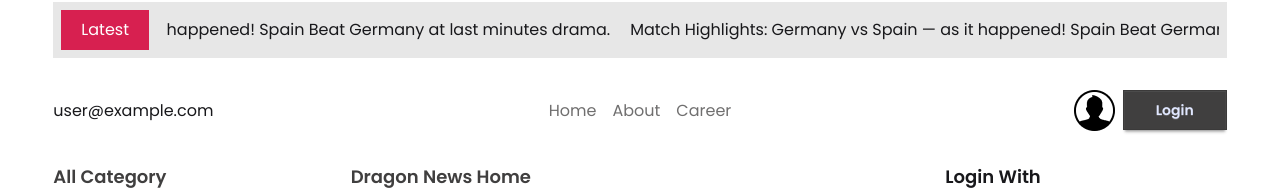
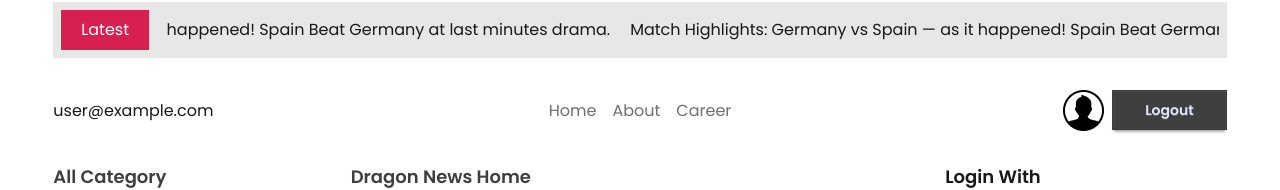
Before and after one commit to hamadismail/dragon-news, a React (Vite) app: page /category/0 in a window 1280 px wide. Shown: the part 192-382 px from the top of the page. Built offline with nearby package versions, Linux system fonts and the light colour scheme; no server answers; sample sign-in values are in the browser's storage.

Commit message:
implement logout funtionality

```diff
--- a/src/components/Header/Navbar.jsx
+++ b/src/components/Header/Navbar.jsx
@@ -4,7 +4,20 @@ import userImg from '../../assets/images/user.png';
 import { AuthContext } from '../../providers/AuthProvider';
 
 const Navbar = () => {
-  const { user } = use(AuthContext);
+  const { user, logOut, setUser } = use(AuthContext);
+
+  console.log(user);
+
+  const handleLogout = () => {
+    logOut()
+      .then(() => {
+        // Sign-out successful.
+        setUser(null);
+      })
+      .catch(error => {
+        // An error happened.
+      });
+  };
   return (
     <div className="flex relative justify-between pt-8 items-center">
       <div>{user && user.email}</div>
@@ -15,9 +28,18 @@ const Navbar = () => {
       </div>
       <div className="flex gap-2 ml-auto">
         <img src={userImg} />
-        <Link to="/auth/login" className="btn btn-primary px-8 rounded-none">
-          Login
-        </Link>
+        {user ? (
+          <button
+            onClick={handleLogout}
+            className="btn btn-primary px-8 rounded-none"
+          >
+            Logout
+          </button>
+        ) : (
+          <Link to="/auth/login" className="btn btn-primary px-8 rounded-none">
+            Login
+          </Link>
+        )}
       </div>
     </div>
   );
--- a/src/providers/AuthProvider.jsx
+++ b/src/providers/AuthProvider.jsx
@@ -3,6 +3,7 @@ import { auth } from '../firebase/firebase.init';
 import {
   createUserWithEmailAndPassword,
   onAuthStateChanged,
+  signOut,
 } from 'firebase/auth';
 
 export const AuthContext = createContext();
@@ -12,6 +13,10 @@ const AuthProvider = ({ children }) => {
 
   const signUp = (email, password) => {
     return createUserWithEmailAndPassword(auth, email, password);
+  };
+
+  const logOut = () => {
+    return signOut(auth);
   };
 
   useEffect(() => {
@@ -29,12 +34,13 @@ const AuthProvider = ({ children }) => {
     return () => {
       unSubscribe();
     };
-  });
+  }, []);
 
   const userDate = {
     user,
     setUser,
     signUp,
+    logOut,
   };
 
   return <AuthContext value={userDate}>{children}</AuthContext>;
```
